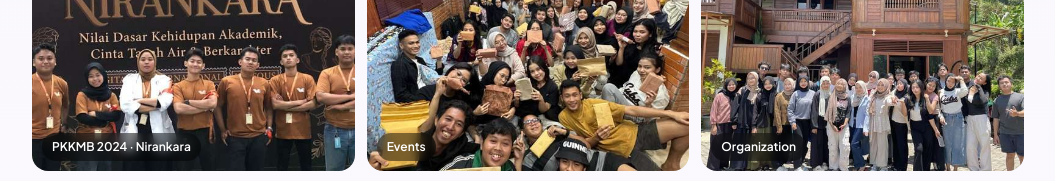
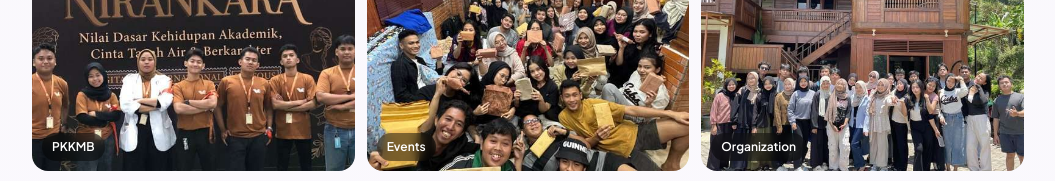
Before and after one commit to haikallhiraa-cloud/haikal-portfolio, a plain HTML site: page index.html in a window 1280 px wide. Shown: the part 5160-5341 px from the top of the page, without its empty margins (112-1167 px from the left). Drawn offline with Linux system fonts and the light colour scheme.

Commit message:
Shorten PKKMB gallery caption (#7)
Claude-Session: https://claude.ai/code/session_01Uay9unsqSByntfyjcd1Seo

Co-authored-by: Claude <noreply@anthropic.com>

```diff
--- a/index.html
+++ b/index.html
@@ -359,7 +359,7 @@ footer{padding:28px 0 40px;text-align:center;font-size:13px;color:var(--mute)}
  <div class="gal rv">
   <figure><img src="img/vol3.jpg" alt="HMM chair and vice chair election" loading="eager"><figcaption>HMM Chair &amp; Vice Chair Election</figcaption></figure>
   <figure><img src="img/vol1.jpg" alt="Volunteer activity" loading="eager"><figcaption>Volunteer</figcaption></figure>
-  <figure><img src="img/vol2.jpg" alt="PKKMB Binawan 2024 Nirankara" loading="eager"><figcaption>PKKMB 2024 · Nirankara</figcaption></figure>
+  <figure><img src="img/vol2.jpg" alt="PKKMB Binawan 2024 Nirankara" loading="eager"><figcaption>PKKMB</figcaption></figure>
   <figure><img src="img/vol4.jpg" alt="With event participants" loading="eager"><figcaption>Events</figcaption></figure>
   <figure><img src="img/vol5.jpg" alt="Organization activity" loading="eager"><figcaption>Organization</figcaption></figure>
   <figure><img src="img/edu1.jpg" alt="Class photo in SMAN 89 Jakarta uniforms" loading="eager"><figcaption>SMAN 89 Jakarta</figcaption></figure>
```
